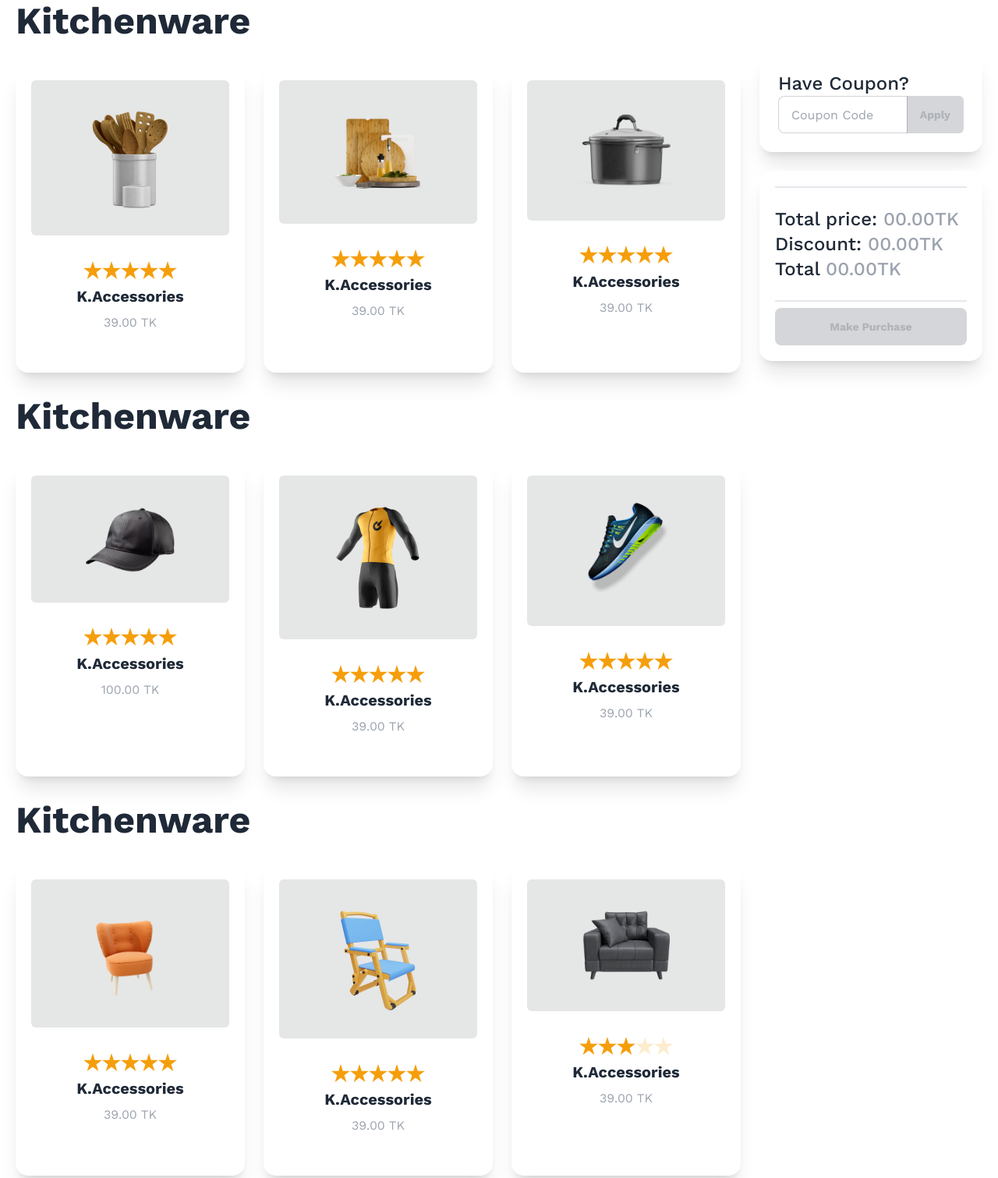
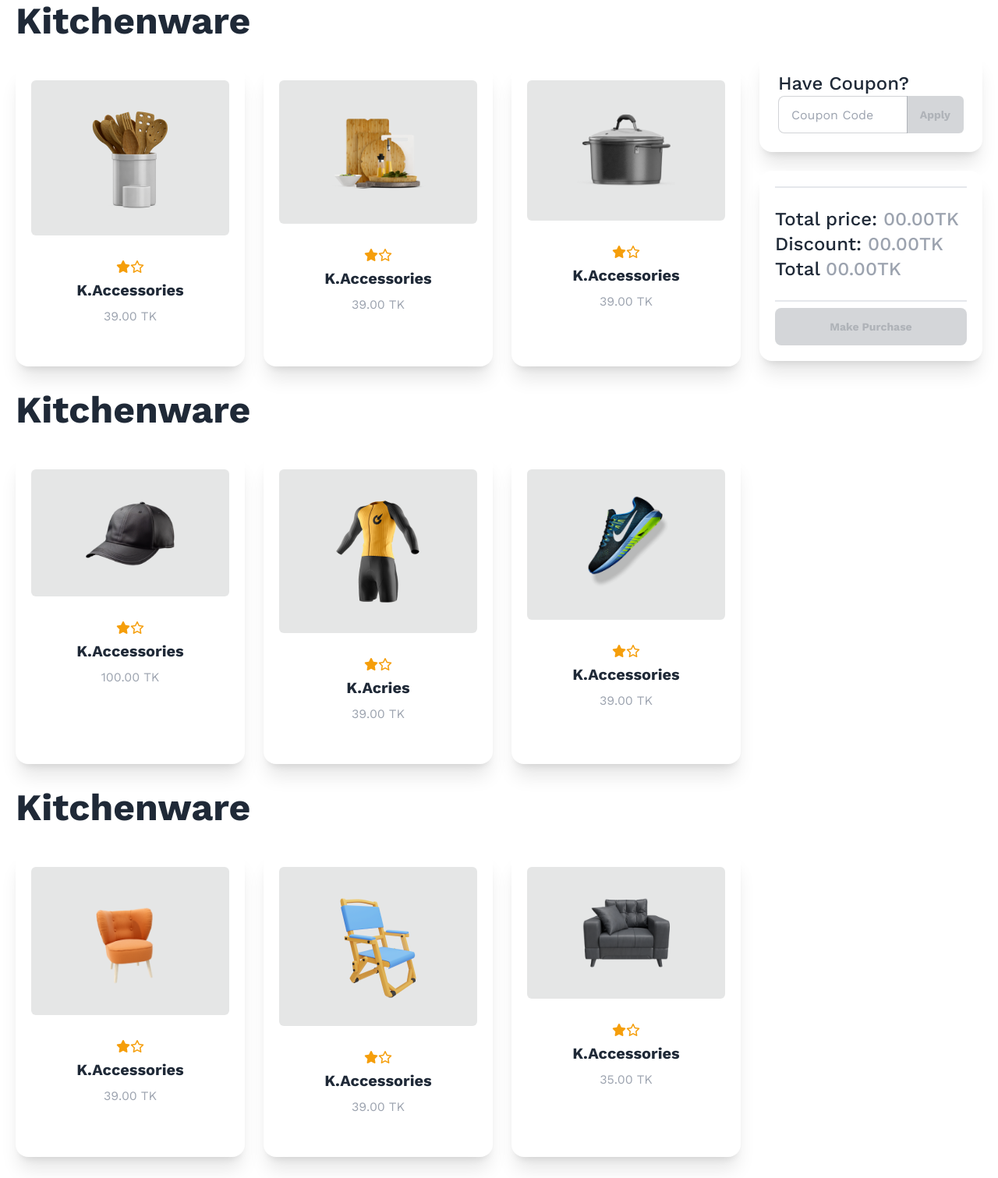
Before and after one commit to AdityaChowdhury2/summer-sale, a plain HTML site: page index.html in a window 1280 px wide. Shown: the part 669-2180 px from the top of the page at 78% size. Drawn offline with nearby package versions, Linux system fonts and the light colour scheme.

Commit message:
fixing some design issue

```diff
--- a/index.html
+++ b/index.html
@@ -82,13 +82,11 @@
                                 </figure>
                                 <div class="card-body items-center text-center">
                                     <div class="rating">
-                                        <input type="radio" name="rating-1" class="mask mask-star bg-amber-500" />
-                                        <input type="radio" name="rating-1" class="mask mask-star bg-amber-500" />
-                                        <input type="radio" name="rating-1" class="mask mask-star bg-amber-500"
-                                            checked />
-                                        <input type="radio" name="rating-1" class="mask mask-star bg-amber-500" />
-                                        <input type="radio" name="rating-1" class="mask mask-star bg-amber-500" />
+                                        <i class="fa-solid fa-star text-amber-500"></i>
+                                        <i class="fa-regular fa-star text-amber-500"></i>
                                     </div>
+
+
                                     <h2 class="card-title">K.Accessories</h2>
                                     <p class="text-gray-400">39.00 TK</p>
                                 </div>
@@ -99,13 +97,11 @@
                                 </figure>
                                 <div class="card-body items-center text-center">
                                     <div class="rating">
-                                        <input type="radio" name="rating-1" class="mask mask-star bg-amber-500" />
-                                        <input type="radio" name="rating-1" class="mask mask-star bg-amber-500" />
-                                        <input type="radio" name="rating-1" class="mask mask-star bg-amber-500"
-                                            checked />
-                                        <input type="radio" name="rating-1" class="mask mask-star bg-amber-500" />
-                                        <input type="radio" name="rating-1" class="mask mask-star bg-amber-500" />
+                                        <i class="fa-solid fa-star text-amber-500"></i>
+                                        <i class="fa-regular fa-star text-amber-500"></i>
                                     </div>
+
+
                                     <h2 class="card-title">K.Accessories</h2>
                                     <p class="text-gray-400">39.00 TK</p>
                                 </div>
@@ -116,13 +112,11 @@
                                 </figure>
                                 <div class="card-body items-center text-center">
                                     <div class="rating">
-                                        <input type="radio" name="rating-1" class="mask mask-star bg-amber-500" />
-                                        <input type="radio" name="rating-1" class="mask mask-star bg-amber-500" />
-                                        <input type="radio" name="rating-1" class="mask mask-star bg-amber-500"
-                                            checked />
-                                        <input type="radio" name="rating-1" class="mask mask-star bg-amber-500" />
-                                        <input type="radio" name="rating-1" class="mask mask-star bg-amber-500" />
+                                        <i class="fa-solid fa-star text-amber-500"></i>
+                                        <i class="fa-regular fa-star text-amber-500"></i>
                                     </div>
+
+
                                     <h2 class="card-title">K.Accessories</h2>
                                     <p class="text-gray-400">39.00 TK</p>
                                 </div>
@@ -140,12 +134,8 @@
                                 </figure>
                                 <div class="card-body items-center text-center">
                                     <div class="rating">
-                                        <input type="radio" name="rating-1" class="mask mask-star bg-amber-500" />
-                                        <input type="radio" name="rating-1" class="mask mask-star bg-amber-500" />
-                                        <input type="radio" name="rating-1" class="mask mask-star bg-amber-500"
-                                            checked />
-                                        <input type="radio" name="rating-1" class="mask mask-star bg-amber-500" />
-                                        <input type="radio" name="rating-1" class="mask mask-star bg-amber-500" />
+                                        <i class="fa-solid fa-star text-amber-500"></i>
+                                        <i class="fa-regular fa-star text-amber-500"></i>
                                     </div>
                                     <h2 class="card-title">K.Accessories</h2>
                                     <p class="text-gray-400">100.00 TK</p>
@@ -157,14 +147,10 @@
                                 </figure>
                                 <div class="card-body items-center text-center">
                                     <div class="rating">
-                                        <input type="radio" name="rating-1" class="mask mask-star bg-amber-500" />
-                                        <input type="radio" name="rating-1" class="mask mask-star bg-amber-500" />
-                                        <input type="radio" name="rating-1" class="mask mask-star bg-amber-500"
-                                            checked />
-                                        <input type="radio" name="rating-1" class="mask mask-star bg-amber-500" />
-                                        <input type="radio" name="rating-1" class="mask mask-star bg-amber-500" />
+                                        <i class="fa-solid fa-star text-amber-500"></i>
+                                        <i class="fa-regular fa-star text-amber-500"></i>
                                     </div>
-                                    <h2 class="card-title">K.Accessories</h2>
+                                    <h2 class="card-title">K.Acries</h2>
                                     <p class="text-gray-400">39.00 TK</p>
                                 </div>
                             </div>
@@ -174,12 +160,8 @@
                                 </figure>
                                 <div class="card-body items-center text-center">
                                     <div class="rating">
-                                        <input type="radio" name="rating-1" class="mask mask-star bg-amber-500" />
-                                        <input type="radio" name="rating-1" class="mask mask-star bg-amber-500" />
-                                        <input type="radio" name="rating-1" class="mask mask-star bg-amber-500"
-                                            checked />
-                                        <input type="radio" name="rating-1" class="mask mask-star bg-amber-500" />
-                                        <input type="radio" name="rating-1" class="mask mask-star bg-amber-500" />
+                                        <i class="fa-solid fa-star text-amber-500"></i>
+                                        <i class="fa-regular fa-star text-amber-500"></i>
                                     </div>
                                     <h2 class="card-title">K.Accessories</h2>
                                     <p class="text-gray-400">39.00 TK</p>
@@ -197,13 +179,10 @@
                                 </figure>
                                 <div class="card-body items-center text-center">
                                     <div class="rating">
-                                        <input type="radio" name="rating-1" class="mask mask-star bg-amber-500" />
-                                        <input type="radio" name="rating-1" class="mask mask-star bg-amber-500" />
-                                        <input type="radio" name="rating-1" class="mask mask-star bg-amber-500"
-                                            checked />
-                                        <input type="radio" name="rating-1" class="mask mask-star bg-amber-500" />
-                                        <input type="radio" name="rating-1" class="mask mask-star bg-amber-500" />
+                                        <i class="fa-solid fa-star text-amber-500"></i>
+                                        <i class="fa-regular fa-star text-amber-500"></i>
                                     </div>
+
                                     <h2 class="card-title">K.Accessories</h2>
                                     <p class="text-gray-400">39.00 TK</p>
                                 </div>
@@ -214,13 +193,10 @@
                                 </figure>
                                 <div class="card-body items-center text-center">
                                     <div class="rating">
-                                        <input type="radio" name="rating-1" class="mask mask-star bg-amber-500" />
-                                        <input type="radio" name="rating-1" class="mask mask-star bg-amber-500" />
-                                        <input type="radio" name="rating-1" class="mask mask-star bg-amber-500"
-                                            checked />
-                                        <input type="radio" name="rating-1" class="mask mask-star bg-amber-500" />
-                                        <input type="radio" name="rating-1" class="mask mask-star bg-amber-500" />
+                                        <i class="fa-solid fa-star text-amber-500"></i>
+                                        <i class="fa-regular fa-star text-amber-500"></i>
                                     </div>
+
                                     <h2 class="card-title">K.Accessories</h2>
                                     <p class="text-gray-400">39.00 TK</p>
                                 </div>
@@ -231,15 +207,12 @@
                                 </figure>
                                 <div class="card-body items-center text-center">
                                     <div class="rating">
-                                        <input type="radio" name="rating-1" class="mask mask-star bg-amber-500" />
-                                        <input type="radio" name="rating-1" class="mask mask-star bg-amber-500" />
-                                        <input type="radio" name="rating-1" class="mask mask-star bg-amber-500"
-                                            checked />
-                                        <input type="radio" name="rating-1" class="mask mask-star bg-amber-500" />
-                                        <input type="radio" name="rating-1" class="mask mask-star bg-amber-500" />
+                                        <i class="fa-solid fa-star text-amber-500"></i>
+                                        <i class="fa-regular fa-star text-amber-500"></i>
                                     </div>
+
                                     <h2 class="card-title">K.Accessories</h2>
-                                    <p class="text-gray-400">39.00 TK</p>
+                                    <p class="text-gray-400">35.00 TK</p>
                                 </div>
                             </div>
 
```
Also changed, not shown: script/script.js (+29 -26 lines).
